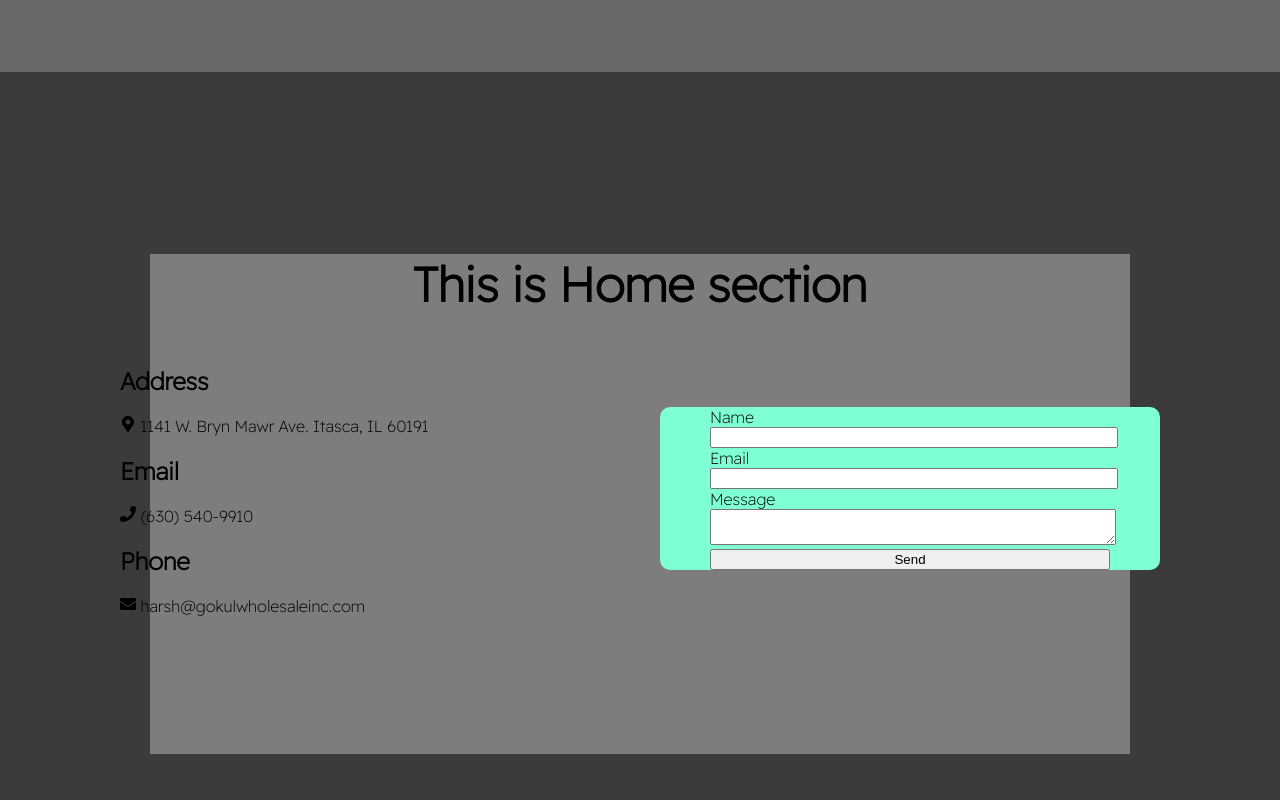
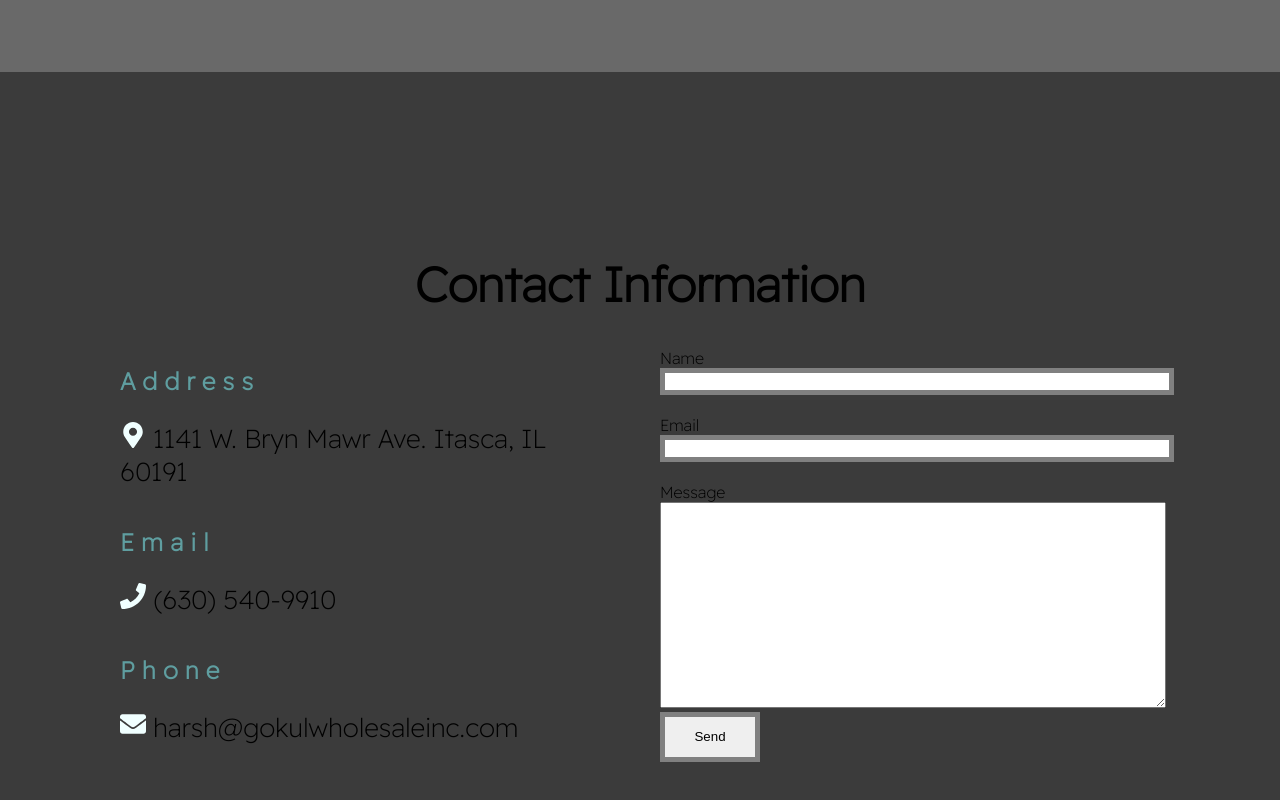
Before and after one commit to jacjanowski/gokul-wholesale, a React (Create React App) app: page / in a window 1280 px wide. Shown: the part 1592-2392 px from the top of the page. Built offline with nearby package versions, Linux system fonts and the light colour scheme.

Commit message:
styling on form, fix overflow issue. looking to update slider

```diff
--- a/package.json
+++ b/package.json
@@ -9,6 +9,7 @@
     "@testing-library/user-event": "^13.5.0",
     "bootstrap": "^5.1.3",
     "react": "^17.0.2",
+    "react-bootstrap": "^2.1.2",
     "react-dom": "^17.0.2",
     "react-icons": "^4.3.1",
     "react-reveal": "^1.2.2",
--- a/public/index.html
+++ b/public/index.html
@@ -31,6 +31,7 @@
   <link rel="stylesheet" type="text/css"
     href="https://cdnjs.cloudflare.com/ajax/libs/slick-carousel/1.6.0/slick-theme.min.css" />
 
+
   <title>React App</title>
   <script type="text/javascript" src="https://cdn.jsdelivr.net/npm/@emailjs/browser@3/dist/email.min.js"></script>
 
--- a/src/Components/Email.css
+++ b/src/Components/Email.css
@@ -5,16 +5,17 @@
 
 input {
   margin-bottom: 20px;
+  border: 5px solid gray;
 }
 
 form {
-  width: 400px;
+  /* width: 400px; */
   margin: auto;
 }
 
 form * {
   width: 100%;
-  margin: auto;
+  /* margin: auto; */
 }
 
 .row {
@@ -28,17 +29,63 @@
   min-width: 500px;
 }
 
-.row .column:nth-of-type(2) {
-  background-color: aquamarine;
-  border-radius: 10px;
+h2 {
+  color: cadetblue;
+  letter-spacing: 0.5ch;
+}
+p {
+
+  font-size: 26px;
+}
+
+.column:nth-of-type(1) p {
+  margin-bottom: 1.5em;
 }
 
 p a {
-    text-decoration: none;
-    color: black;
+  text-decoration: none;
+  color: black;
 }
+svg {
+  color: azure;
+}
+textarea {
+  height: 200px;
+}
+
+input[type="submit"] {
+  width: 25%;
+  height: 50px;
+  width: 100px;
+}
+
+input[type="submit"]:hover {
+  box-shadow: 0 12px 16px 0 rgba(0,0,0,0.24), 0 17px 50px 0 rgba(0,0,0,0.19);
+  transition: 0.3s;
+  transition-timing-function: ease-in-out;
+  opacity: 0.5;
+}
+
+
+
 @media only screen and (max-width: 767px) {
+
   .row {
+    margin: 0px 20px;
     display: block;
   }
+  .row .column:nth-of-type(2){
+    min-width: 0;
+  }
+  ul li {
+    font-size: 20px;
+  }
+
+  form * {
+    margin: auto;
+  }
+  input[type="submit"] {
+    height: 30px;
+    padding-bottom: 20px;
+  }
 }
--- a/src/Components/Email.js
+++ b/src/Components/Email.js
@@ -1,7 +1,8 @@
-import React, { useRef } from 'react';
-import emailjs from '@emailjs/browser';
-import './Email.css';
-import { FaMapMarkerAlt,FaPhone, FaEnvelope } from "react-icons/fa";
+import React, { useRef } from "react";
+import emailjs from "@emailjs/browser";
+import "./Email.css";
+import { FaMapMarkerAlt, FaPhone, FaEnvelope } from "react-icons/fa";
+import Fade from "react-reveal/Fade";
 
 const Email = () => {
   const form = useRef();
@@ -9,27 +10,48 @@
   const sendEmail = (e) => {
     e.preventDefault();
 
-        emailjs.sendForm('service_l33s7b5', 'template_5qgy8tg', form.current, 'user_Qk53rvtmKogW6pqRTf45w')
-            .then((result) => {
+    emailjs
+      .sendForm(
+        "service_l33s7b5",
+        "template_5qgy8tg",
+        form.current,
+        "user_Qk53rvtmKogW6pqRTf45w"
+      )
+      .then(
+        (result) => {
           console.log(result.text);
-            }, (error) => {
+        },
+        (error) => {
           console.log(error.text);
-            });
+        }
+      );
   };
 
   return (
     <div className="row">
+      <Fade bottom cascade>
         <div className="column">
           <h2>Address</h2>
-                <p> <FaMapMarkerAlt /> 1141 W. Bryn Mawr Ave. Itasca, IL 60191</p>
+          <p>
+            {" "}
+            <FaMapMarkerAlt /> 1141 W. Bryn Mawr Ave. Itasca, IL 60191
+          </p>
           <h2>Email</h2>
-                <p><FaPhone /> <a href='tel:630-540-9910' >(630) 540-9910</a></p>
+          <p>
+            <FaPhone /> <a href="tel:630-540-9910">(630) 540-9910</a>
+          </p>
           <h2>Phone</h2>
-                <p><FaEnvelope /> <a href="mailto: jacobjanowski.uic@gmail.com">harsh@gokulwholesaleinc.com</a> </p>
-
+          <p>
+            <FaEnvelope />{" "}
+            <a href="mailto: jacobjanowski.uic@gmail.com">
+              harsh@gokulwholesaleinc.com
+            </a>{" "}
+          </p>
         </div>
+      </Fade>
 
       <div className="column">
+        <Fade right cascade>
           <form ref={form} onSubmit={sendEmail}>
             <label>Name</label>
             <input className="form-input" type="text" name="user_name" />
@@ -39,10 +61,9 @@
             <textarea name="message" />
             <input type="submit" className="form-input" value="Send" />
           </form>
+        </Fade>
       </div>
-
     </div>
-
   );
 };
 
--- a/src/Components/Header.js
+++ b/src/Components/Header.js
@@ -9,7 +9,7 @@
 
       <ul className="navbar" id="navbar">
         <li>
-          <Link activeClass="active" to="home" spy={true} smooth={true}>
+          <Link to="home" spy={true} smooth={true}>
             Home
           </Link>
         </li>
--- a/src/Components/Information.css
+++ b/src/Components/Information.css
@@ -1,14 +1,19 @@
 
-body {
+
+html, body {
+    overflow-x: hidden;
+  }
+  body {
+    /* position: relative; */
     font-family: 'Readex Pro', sans-serif;
-}
+
+  }
 
 .section {
     height: 100vh;
     padding-top: 32px;
 }
 .container {
-    background-color: rgba(247, 240, 240, 0.356);
     margin: 150px;
     height: 500px;
 }
--- a/src/Components/Information.js
+++ b/src/Components/Information.js
@@ -37,7 +37,7 @@
         </div>
         <div className="section" id="contact">
           <div className="container">
-            <h1>This is Home section</h1>
+            <h1>Contact Information</h1>
           <Email />
           </div>
         </div>
```
Also changed, not shown: src/Components/Contact.js (deleted), 1 other file (tests, documents, lock files or other folders). Lines whose indentation alone changed are shown as unchanged.
